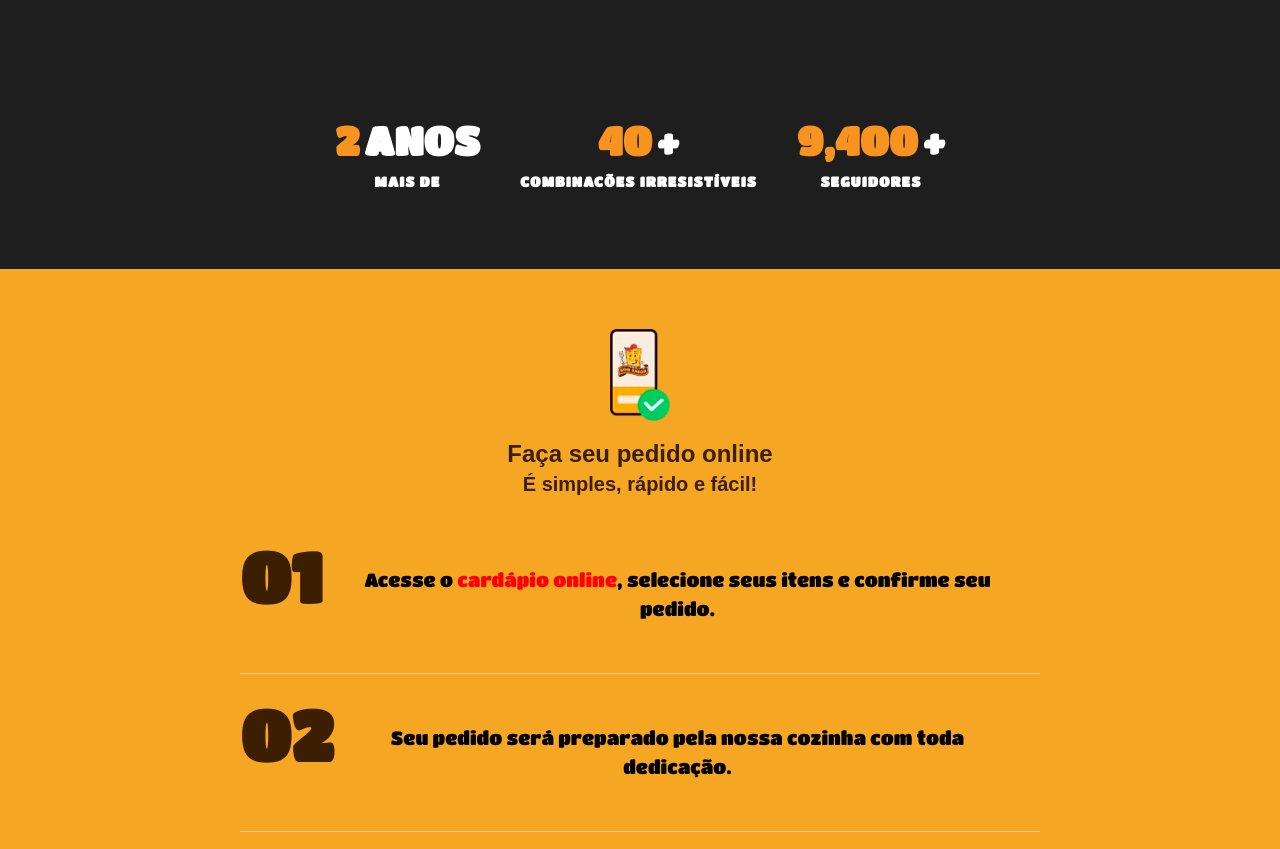
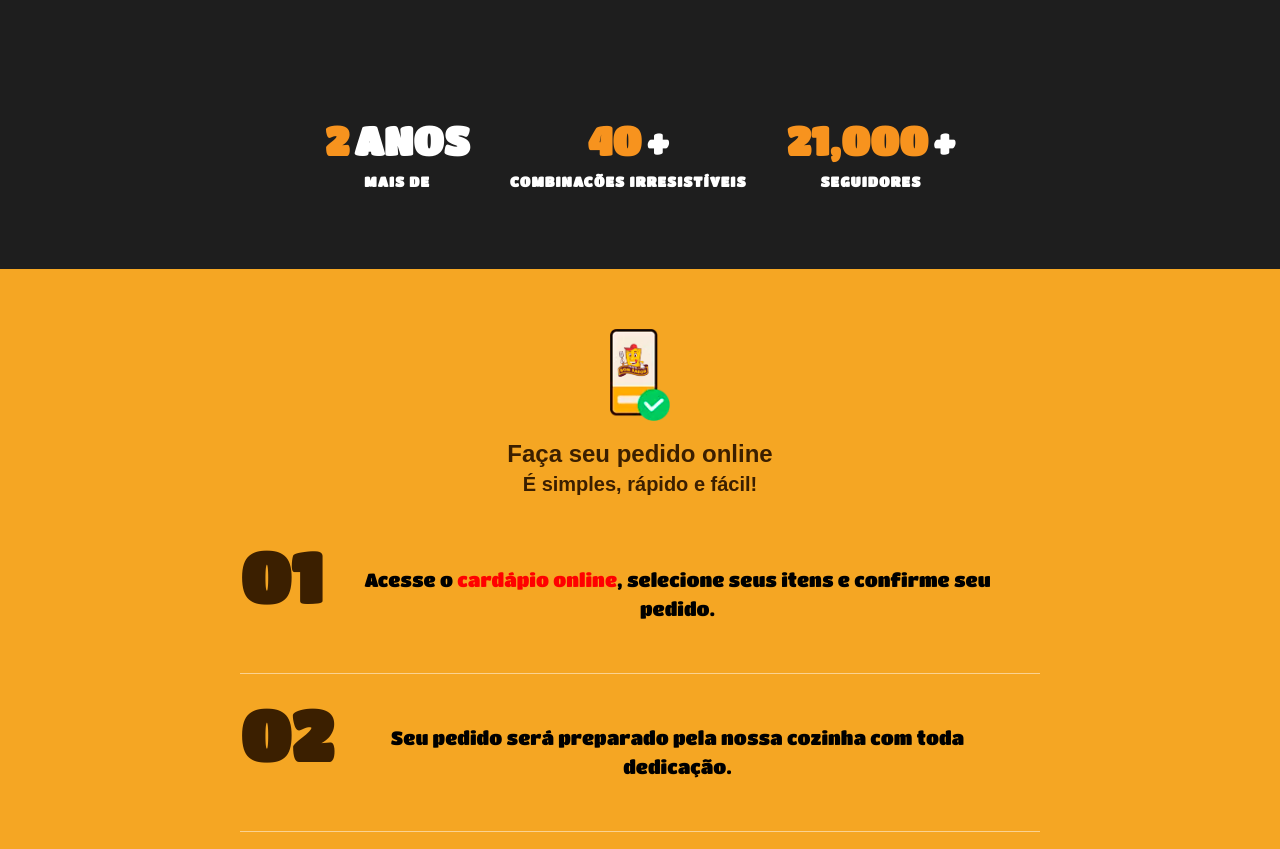
Before and after one commit to DeskyePK/PastelBomSabor, a plain HTML site: page index.html in a window 1280 px wide. Shown: the part 1214-2063 px from the top of the page. Drawn offline with Linux system fonts and the light colour scheme; a web font is replaced by a local one.

Commit message:
Update index.html

```diff
--- a/index.html
+++ b/index.html
@@ -117,7 +117,7 @@
         <p>COMBINACÕES IRRESISTÍVEIS</p>
       </div>
       <div class="numero-box">
-        <span class="contador" data-valor="9400">0</span><span class="simbolo">+</span>
+        <span class="contador" data-valor="21000">0</span><span class="simbolo">+</span>
         <p>SEGUIDORES</p>
       </div>
     </div>
```
